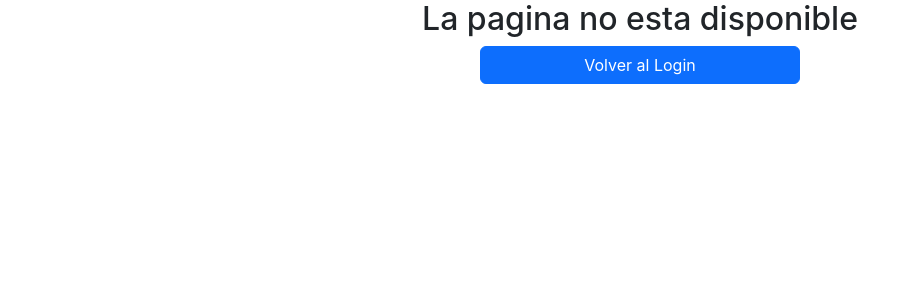
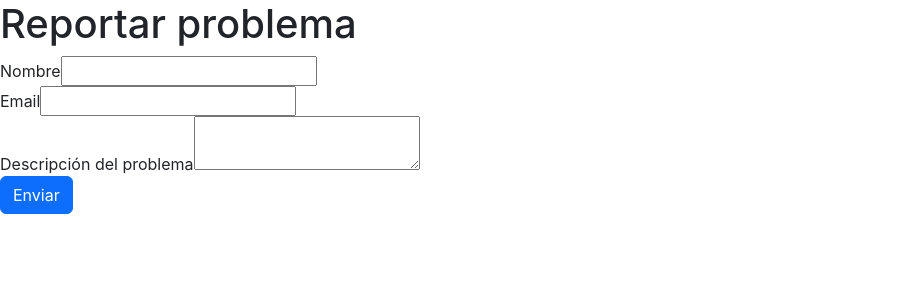
Before and after one commit to sofiamazzurco/lastbookstore, a React (Create React App) app in the folder lastbookstore/: page /report-problem in a window 1280 px wide. Shown: the top 300 px of the page, without its empty margins (0-920 px from the left). Built offline with nearby package versions, Linux system fonts and the light colour scheme.

Commit message:
proyecto terminado

```diff
--- a/lastbookstore/src/App.js
+++ b/lastbookstore/src/App.js
@@ -4,6 +4,7 @@ import {
   RouterProvider,
   createBrowserRouter,
 } from "react-router-dom";
+
 
 import "./App.css";
 
@@ -15,6 +16,8 @@ import { ThemeContext } from "./components/services/theme/theme.context";
 import Singin from "./components/Singup/Singup";
 import Registered from "./components/routes/Registered";
 import AddAdminForm from "./components/AddAdmin/AddAdminForm/AddAdminForm";
+import ReportProblem from "./components/Footer/ReportProblem/ReportProblem";
+import Footer from "./components/Footer/Footer";
 
 const App = () => {
   const { theme } = useContext(ThemeContext);
@@ -40,6 +43,13 @@ const App = () => {
       ),
     },
     {
+      path: "/report-problem",
+      element: (
+          <ReportProblem />
+      ),
+    },
+
+    {
       path: "*",
       element: <NotFound />,
     },
@@ -47,11 +57,14 @@ const App = () => {
       path: "/addAdmin",
       element: <AddAdminForm />
     },
+
   ]);
   return (
+
     <div className={`${theme === "dark" && "dark-theme"}`}>
       <RouterProvider router={router} />
     </div>
+
   );
 };
 
--- a/lastbookstore/src/components/BookList/BookList.js
+++ b/lastbookstore/src/components/BookList/BookList.js
@@ -8,6 +8,9 @@ import EditBookButton from "../EditBook/EditBookButton";
 import firebaseApp from "../../firebase/config";
 import { getAuth, onAuthStateChanged } from 'firebase/auth';
 import { getFirestore, doc, getDoc } from 'firebase/firestore';
+import { toast } from 'react-toastify';
+import { ToastContainer } from "react-toastify";
+
 const auth = getAuth(firebaseApp);
 const firestore = getFirestore(firebaseApp);
 
@@ -102,6 +105,26 @@ const BookList = () => {
     }
   };
 
+  const handleRemoveFromCart = (bookId) => {
+    const removedBook = cartItems.find((book) => book.id === bookId);
+
+    if (removedBook) {
+      const confirmRemove = window.confirm(
+        `¿Estás seguro de eliminar "${removedBook.title}" de tus Favoritos?`
+      );
+
+      if (confirmRemove) {
+        setCartItems((prevItems) =>
+          prevItems.filter((book) => book.id !== bookId)
+        );
+        toast.success("¡Tu libro ha sido eliminado de favoritos!");
+      } else {
+        toast.info("Tu libro sigue en favoritos.");
+      }
+    }
+
+  };
+
   const handleUpdateBook = (bookId) => {
     const updatedBook = {
       title: updatedBookTitle,
@@ -132,6 +155,8 @@ const BookList = () => {
         setUpdatedBookPages("");
         setUpdatedBookDescription("");
         setUpdatedBookImage("");
+            // Mostrar una alerta de éxito utilizando toastify
+      toast.success("¡Libro actualizado correctamente!");
       })
       .catch((error) => {
         console.error("Error al actualizar el libro", error);
@@ -141,7 +166,7 @@ const BookList = () => {
   return (
     <div className="book-list">
       <button onClick={() => setShowCart(!showCart)}>
-        Favorites ({cartItems.length})
+      Favorites❤️ ({cartItems.length})
       </button>
 
       <h2>Books:</h2>
@@ -156,11 +181,12 @@ const BookList = () => {
                 <li key={book.id}>
                   <h4>{book.title}</h4>
                   <p>{book.author}</p>
+                  <button onClick={() => handleRemoveFromCart(book.id)}>🗑️</button>
                 </li>
               ))}
             </ul>
           )}
-          <button onClick={() => setCartItems([])}>Empty Cart</button>
+
         </div>
       )}
 
@@ -220,13 +246,15 @@ const BookList = () => {
                       setUpdatedBookImage={setUpdatedBookImage}
                     />
                     : <></>}
-                  <button onClick={() => handleAddToCart(book.id)}>Add to Cart</button>
+                  <button onClick={() => handleAddToCart(book.id)}>Add to Favorites
+                </button>
                 </div>
               </div>
             )}
           </div>
         ))}
       </div>
+      <ToastContainer />
     </div>
   );
 };
--- a/lastbookstore/src/components/DeleteBook/DeleteBookButton.js
+++ b/lastbookstore/src/components/DeleteBook/DeleteBookButton.js
@@ -1,5 +1,6 @@
 import React from 'react';
 import { db } from '../../firebase/configDB';
+import { toast } from 'react-toastify';
 
 const DeleteBookButton = ({ bookId }) => {
   const handleDeleteBook = () => {
@@ -10,9 +11,11 @@ const DeleteBookButton = ({ bookId }) => {
         .doc(bookId)
         .delete()
         .then(() => {
+          toast.success("¡Libro eliminado exitosamente!");
           console.log("Libro eliminado exitosamente");
         })
         .catch((error) => {
+          toast.error("Error al eliminar el libro");
           console.error("Error al eliminar el libro", error);
         });
     }
--- a/lastbookstore/src/components/EditBook/EditBookButton.js
+++ b/lastbookstore/src/components/EditBook/EditBookButton.js
@@ -1,4 +1,5 @@
 import React from "react";
+import { toast } from "react-toastify";
 
 const EditBookButton = ({
   bookId,
@@ -14,6 +15,9 @@ const EditBookButton = ({
   const handleClick = () => {
     const bookToEdit = books.find((book) => book.id === bookId);
     if (bookToEdit) {
+      const confirmEdit = window.confirm("¿Estás seguro de editar este libro?");
+
+      if (confirmEdit) {
         setEditingBookId(bookId);
         setUpdatedBookTitle(bookToEdit.title);
         setUpdatedBookAuthor(bookToEdit.author);
@@ -22,7 +26,9 @@ const EditBookButton = ({
         setUpdatedBookImage(bookToEdit.img);
         handleEditBook(bookId);
       }
+    }
   };
+
 
   return (
     <button onClick={handleClick}>Edit</button>
--- a/lastbookstore/src/components/Footer/ReportProblem/ReportProblem.js
+++ b/lastbookstore/src/components/Footer/ReportProblem/ReportProblem.js
@@ -1,10 +1,76 @@
-import "./ReportProblem.css"
-import React from 'react';
+import React, { useState } from 'react';
+import { Button } from 'react-bootstrap';
+import { toast } from 'react-toastify';
+import './ReportProblem.css';
 
 const ReportProblem = () => {
+  const [formData, setFormData] = useState({
+    name: '',
+    email: '',
+    problem: '',
+  });
+
+  const handleSubmit = (e) => {
+    e.preventDefault();
+    // Aquí puedes realizar cualquier lógica adicional, como enviar los datos a un servidor, guardarlos en una base de datos, etc.
+    // Por ahora, mostraremos una notificación con los datos ingresados en el formulario
+    toast.success(JSON.stringify(formData));
+    // Luego, puedes reiniciar el formulario
+    setFormData({
+      name: '',
+      email: '',
+      problem: '',
+    });
+  };
+
+  const handleChange = (e) => {
+    setFormData({
+      ...formData,
+      [e.target.name]: e.target.value,
+    });
+  };
 
   return (
-  <h1>Reportar problema</h1>
+    <div className="report-problem-container">
+      <h1>Reportar problema</h1>
+      <form onSubmit={handleSubmit}>
+        <div className="form-group">
+          <label htmlFor="name">Nombre</label>
+          <input
+            type="text"
+            id="name"
+            name="name"
+            value={formData.name}
+            onChange={handleChange}
+            required
+          />
+        </div>
+        <div className="form-group">
+          <label htmlFor="email">Email</label>
+          <input
+            type="email"
+            id="email"
+            name="email"
+            value={formData.email}
+            onChange={handleChange}
+            required
+          />
+        </div>
+        <div className="form-group">
+          <label htmlFor="problem">Descripción del problema</label>
+          <textarea
+            id="problem"
+            name="problem"
+            value={formData.problem}
+            onChange={handleChange}
+            required
+          ></textarea>
+        </div>
+        <div className="form-group">
+          <Button type="submit">Enviar</Button>
+        </div>
+      </form>
+    </div>
   );
 };
 
```
Also changed, not shown: lastbookstore/src/components/Login/Login.js (+10 -0 lines). Lines whose indentation alone changed are shown as unchanged.
